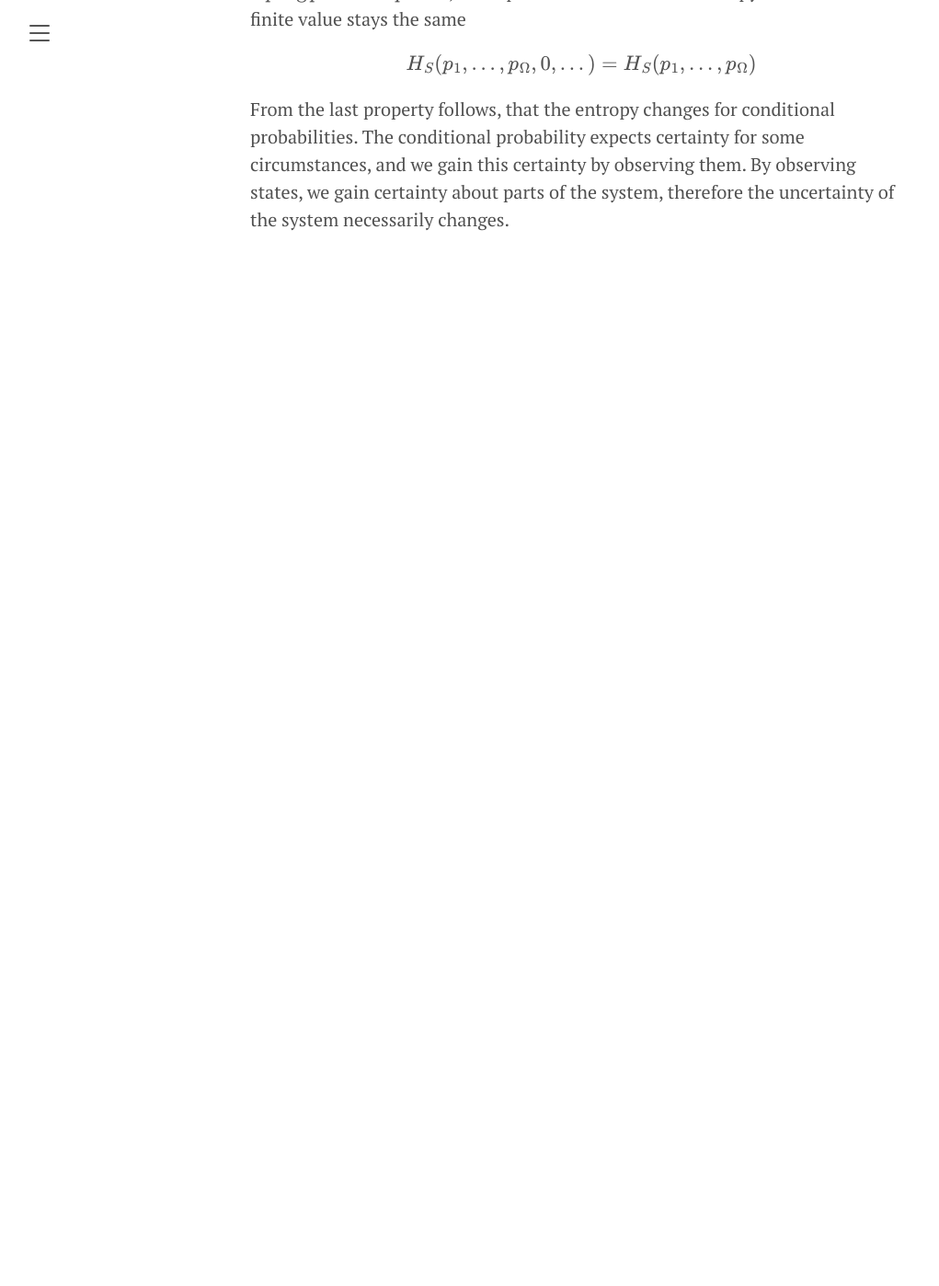
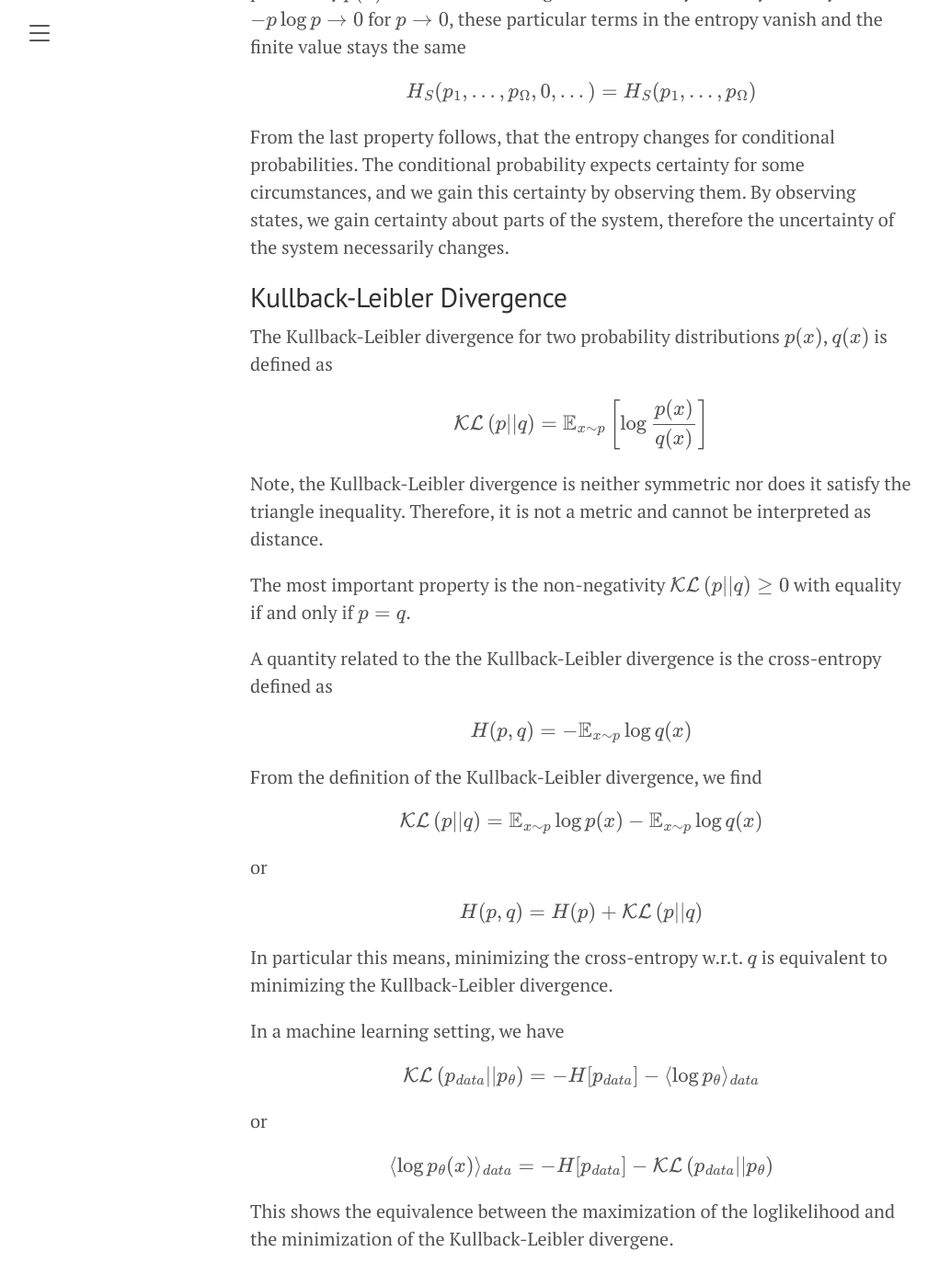
Before and after one commit to BLyndon/bayesian_methods, a Jekyll site: the page built from docs/_posts/2020-07-30-information_theory.md, in a window 1280 px wide and 1400 px high, scrolled down 1915 px. Shown: the whole window at 92% size, without its empty margins (8-1029 px from the left). Built offline with Jekyll 4.4.1, drawn with Linux system fonts in a browser that asks for light colours; before the commit the page ends 2249 px from its top, so only the background shows below that; some of the changed text lies outside the part shown.

Commit message:
add Kullback-Leibler part

```diff
--- a/docs/_posts/2020-07-30-information_theory.md
+++ b/docs/_posts/2020-07-30-information_theory.md
@@ -91,13 +91,54 @@ Measuring $$B$$ decreases the uncertainty by $$H_p(B)$$ and we have
 $$
     p(A|B) = p(c_{1l}, . . . , c_{Ωl})
 $$
-
+--->
 
 ## Kullback-Leibler Divergence
 
-Sources
-+ Mackkay
-+ Sethna, stat. physics
-+ Goodfellow
-+ Bishop
---->
+The Kullback-Leibler divergence for two probability distributions $$p(x)$$, $$q(x)$$ is defined as
+
+$$
+    \mathcal{KL}\left(p || q\right) = \mathbb E_{x \sim p}\left[\log \frac{p(x)}{q(x)}\right]
+$$
+
+Note, the Kullback-Leibler divergence is neither symmetric nor does it satisfy the triangle inequality. Therefore, it is not a metric and cannot be interpreted as distance.
+
+The most important property is the non-negativity
+$$
+    \mathcal{KL}\left(p || q\right) \geq 0
+$$
+with equality if and only if $$p=q$$.
+
+A quantity related to the the Kullback-Leibler divergence is the cross-entropy defined as
+
+$$
+    H(p,q) = -\mathbb E_{x \sim p}\log q(x)
+$$
+
+From the definition of the Kullback-Leibler divergence, we find
+
+$$
+    \mathcal{KL}\left(p || q\right) = \mathbb E_{x \sim p}\log p(x) - \mathbb E_{x \sim p}\log q(x)
+$$
+
+or
+
+$$
+    H(p,q) = H(p) + \mathcal{KL}\left(p || q\right)
+$$
+
+In particular this means, minimizing the cross-entropy w.r.t. $$q$$ is equivalent to minimizing the Kullback-Leibler divergence.
+
+In a machine learning setting, we have
+
+$$
+    \mathcal{KL}\left(p_{data} || p_\theta\right) = -H[p_{data}] - \langle \log p_\theta\rangle_{data}
+$$
+
+or
+
+$$
+    \langle \log p_\theta(x)\rangle_{data} = - H[p_{data}] - \mathcal{KL}\left(p_{data} || p_\theta\right)
+$$
+
+This shows the equivalence between the maximization of the loglikelihood and the minimization of the Kullback-Leibler divergene.
```
